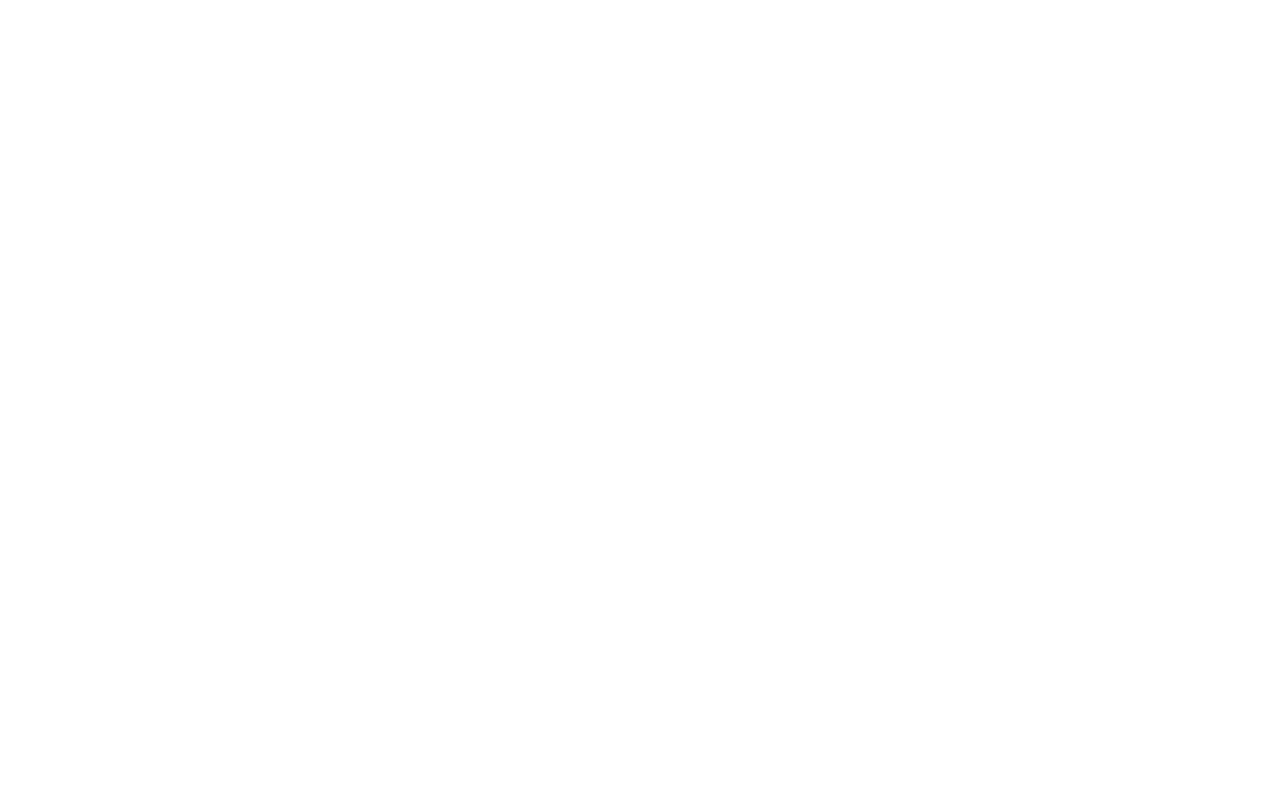
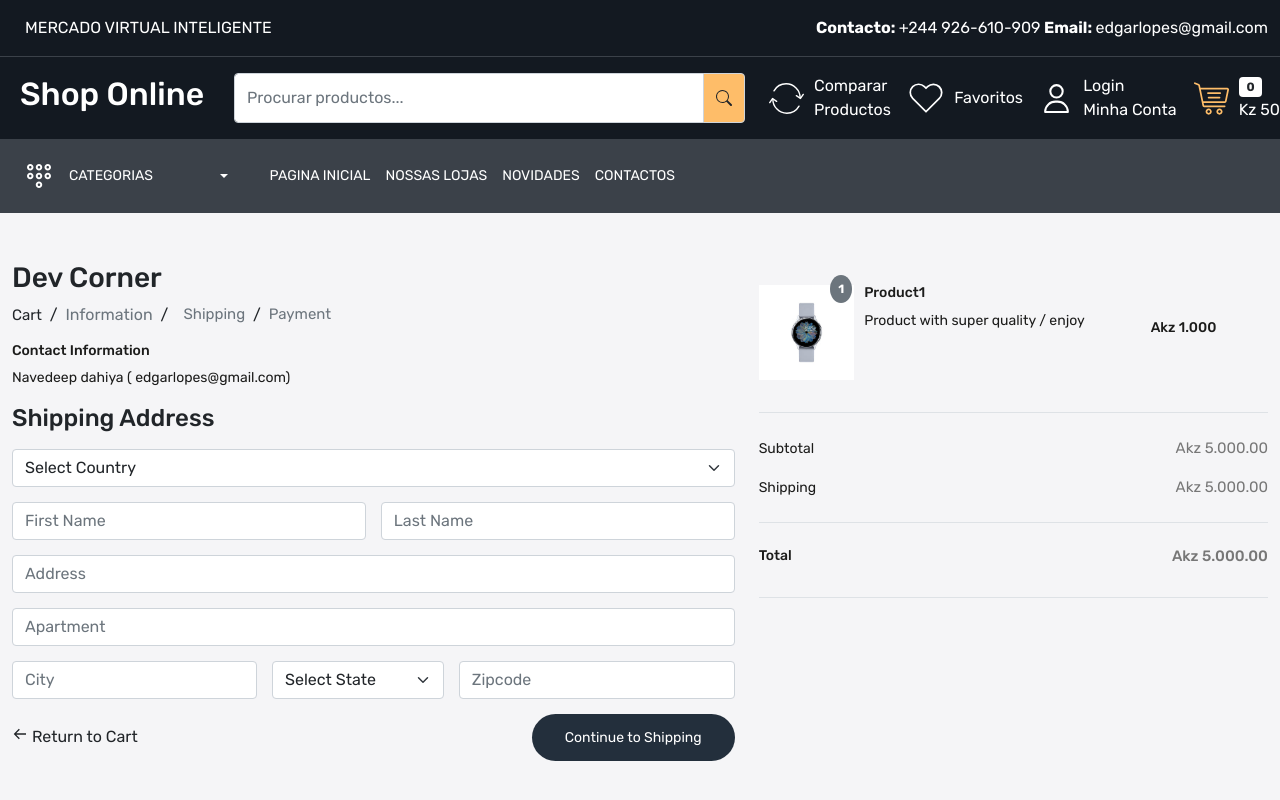
Before and after one commit to rickdeu/microservice_virtual_shop_django_and_reactjs, a React (Create React App) app in the folder shop_frontend/: page /checkout in a window 1280 px wide. Before the commit this address had no page. Shown: the top 800 px of the page. Built offline with nearby package versions, Linux system fonts and the light colour scheme.

Commit message:
finished create UX/UI

```diff
--- a/shop_frontend/src/App.css
+++ b/shop_frontend/src/App.css
@@ -743,34 +743,51 @@
 /* Main product page ends */
 
 /* Cart  page */
-.cart-header, .cart-data {
+.cart-header,
+.cart-data {
   border-bottom: 1px solid #eeeeea;
 }
-.cart-header h4{
-
+.cart-header h4 {
   font-size: 13px;
   color: var(--color-777777);
-
 }
-.cart-col-1{
+.cart-col-1 {
   width: 40%;
 }
-.cart-col-1 p{
+.cart-col-1 p {
   color: var(--color-777777);
   font-size: 14px;
 }
-.cart-col-2{
+.cart-col-2 {
   width: 10%;
 }
-.cart-col-3{
+.cart-col-3 {
   width: 15%;
 }
-.cart-col-4{
+.cart-col-4 {
   width: 15%;
 }
-.cart-data h5.price{
+.cart-data h5.price {
   font-size: 14px;
   color: var(--color-1c1c1b);
 }
 
 /* Cart  page ends here*/
+
+/* Shipping page */
+
+.total,
+.shipping,
+.subtotal,
+.title,
+.description,
+.user-details {
+  font-size: 14px;
+  color: var(--color-1c1c1b);
+}
+.total-price {
+  font-size: 15px;
+  color: var(--color-777777);
+}
+
+/* Shipping page ends here */
--- a/shop_frontend/src/App.js
+++ b/shop_frontend/src/App.js
@@ -20,6 +20,7 @@
 import TermAndConditions from './pages/TermAndConditions';
 import SingleProduct from './pages/SingleProduct';
 import Cart from './pages/Cart';
+import Checkout from './pages/Checkout';
 function App() {
   return(
   <>
@@ -48,6 +49,8 @@
           <Route path='termandconditions' element={<TermAndConditions/>}/>
 
           <Route path='cart' element={<Cart/>}/>
+          <Route path='checkout' element={<Checkout/>}/>
+
 
 
 
--- /dev/null
+++ b/shop_frontend/src/pages/Checkout.js
@@ -0,0 +1,157 @@
+import React from 'react'
+import { BiArrowBack } from 'react-icons/bi'
+import { Link } from 'react-router-dom'
+import watch from '../images/watch.jpg'
+
+
+const Checkout = () => {
+    return (
+        <>
+            <div className='checkout-wrapper py-5 home-wrapper-2'>
+                <div className='container-xxl'>
+                    <div className='row'>
+                        <div className='col-7'>
+                            <div className='checkout-left-data'>
+                                <h3 className='website-name'>Dev Corner</h3>
+                                <nav style={{ '--bs-breadcrumb-divider': '>' }}
+                                    aria-label='breadcrumb'
+                                >
+                                    <ol className='breadcrumb'>
+                                        <li className='breadcrumb-item'>
+                                            <Link className='text-dark total-price' href='/cart'>Cart </Link>
+                                        </li>
+                                        &nbsp;  /
+                                        <li className='breadcrumb-item active' aria-current='page'>
+                                            Information
+                                        </li>
+                                        &nbsp;  /
+                                        <li className='breadcrumb-item active total-price'>
+                                        &nbsp;  Shipping
+                                        </li>
+                                        &nbsp;  /
+                                        <li className='breadcrumb-item active total-price' aria-current='page'>
+                                            Payment
+                                        </li>
+                                    </ol>
+
+                                </nav>
+
+                                <h4 className='title'>
+                                    Contact Information
+                                </h4>
+                                <p className='user-details'>
+                                    Navedeep dahiya ( edgarlopes@gmail.com)
+                                </p>
+                                <h4 className='mb-3'>
+                                    Shipping Address
+                                </h4>
+                                <form action='' className='d-flex gap-15 flex-wrap justify-content-between'>
+
+                                    <div className='w-100'>
+                                        <select className='form-control form-select' id=''>
+                                            <option value='' selected disabled>Select Country</option>
+                                            <option value='Angola'>Angola</option>
+                                            <option value='Nigeria'>Nigeria</option>
+                                            <option value='Namibia'>Namibia</option>
+                                            <option value='Togo'>Togo</option>
+
+                                        </select>
+                                    </div>
+                                    <div className='flex-grow-1'>
+                                        <input type='text' placeholder='First Name' className='form-control' />
+                                    </div>
+                                    <div className='flex-grow-1'>
+                                        <input type='text' placeholder='Last Name' className='form-control' />
+                                    </div>
+                                    <div className='w-100'>
+                                        <input type='text' placeholder='Address' className='form-control' />
+                                    </div>
+                                    <div className='w-100'>
+                                        <input type='text' placeholder='Apartment' className='form-control' />
+                                    </div>
+                                    <div>
+                                        <input type='text' placeholder='City' className='form-control' />
+
+                                    </div>
+                                    <div className='flex-grow-1'>
+                                        <select className='form-control form-select' id=''>
+                                            <option value='' disabled selected>Select State</option>
+                                            <option value='Luanda'>Luanda</option>
+                                            <option value='Lubango'>Lubango</option>
+                                            <option value='Namibe'>Togo</option>
+
+                                        </select>
+                                    </div>
+                                    <div className='flex-grow-1'>
+                                        <input type='text' placeholder='Zipcode' className='form-control' />
+
+                                    </div>
+
+                                    <div className='w-100'>
+                                        <div className='d-flex justify-content-between align-items-center'>
+                                            <Link to='/cart' className='text-dark'>
+                                                <BiArrowBack className='mb-2' />  Return to Cart
+                                            </Link>
+
+                                            <Link to='#' className='buttom'>
+                                                Continue to Shipping
+                                            </Link>
+
+                                        </div>
+
+                                    </div>
+
+                                </form>
+                            </div>
+                        </div>
+                        <div className='col-5'>
+
+                            <div className='border-bottom py-4'>
+                                <div className='d-flex gap-10 mb-2 align-items-center'>
+                                    <div className='w-75 d-flex gap-10'>
+                                        <div className='w-25 position-relative'>
+                                            <span style={{ 'top': '-10px', 'right': '2px' }} className='badge bg-secondary text-white rounded-circle p-2 position-absolute'>1</span>
+                                            <img className='img-fluid' src={watch} alt=' produc t' />
+                                        </div>
+                                        <div>
+                                            <h5 className='title'>Product1</h5>
+                                            <p className='description'>
+                                                Product with super quality / enjoy
+                                            </p>
+                                        </div>
+
+                                    </div>
+                                    <div className='flex-grow-1'>
+                                        <h5 className='total'>Akz 1.000</h5>
+
+                                    </div>
+                                </div>
+
+                            </div>
+                            <div className='border-bottom py-4'>
+                                <div className='d-flex justify-content-between align-items-center'>
+                                    <p className='subtotal'>Subtotal</p>
+                                    <p className='total-price'>Akz 5.000.00</p>
+                                </div>
+                                <div className='d-flex justify-content-between align-items-center'>
+                                    <p className='mb-0 shipping'>Shipping</p>
+                                    <p className='mb-0 total-price' >Akz 5.000.00</p>
+                                </div>
+                            </div>
+                            <div className='d-flex justify-content-between align-items-center border-bottom py-4'>
+                                <h4 className='total'>Total</h4>
+                                <h5 className='total-price'>Akz 5.000.00</h5>
+                            </div>
+
+
+                        </div>
+
+                    </div>
+                </div>
+            </div>
+        </>
+
+    )
+}
+
+export default Checkout
```
Also changed, not shown: shop_frontend/requirements.txt.
